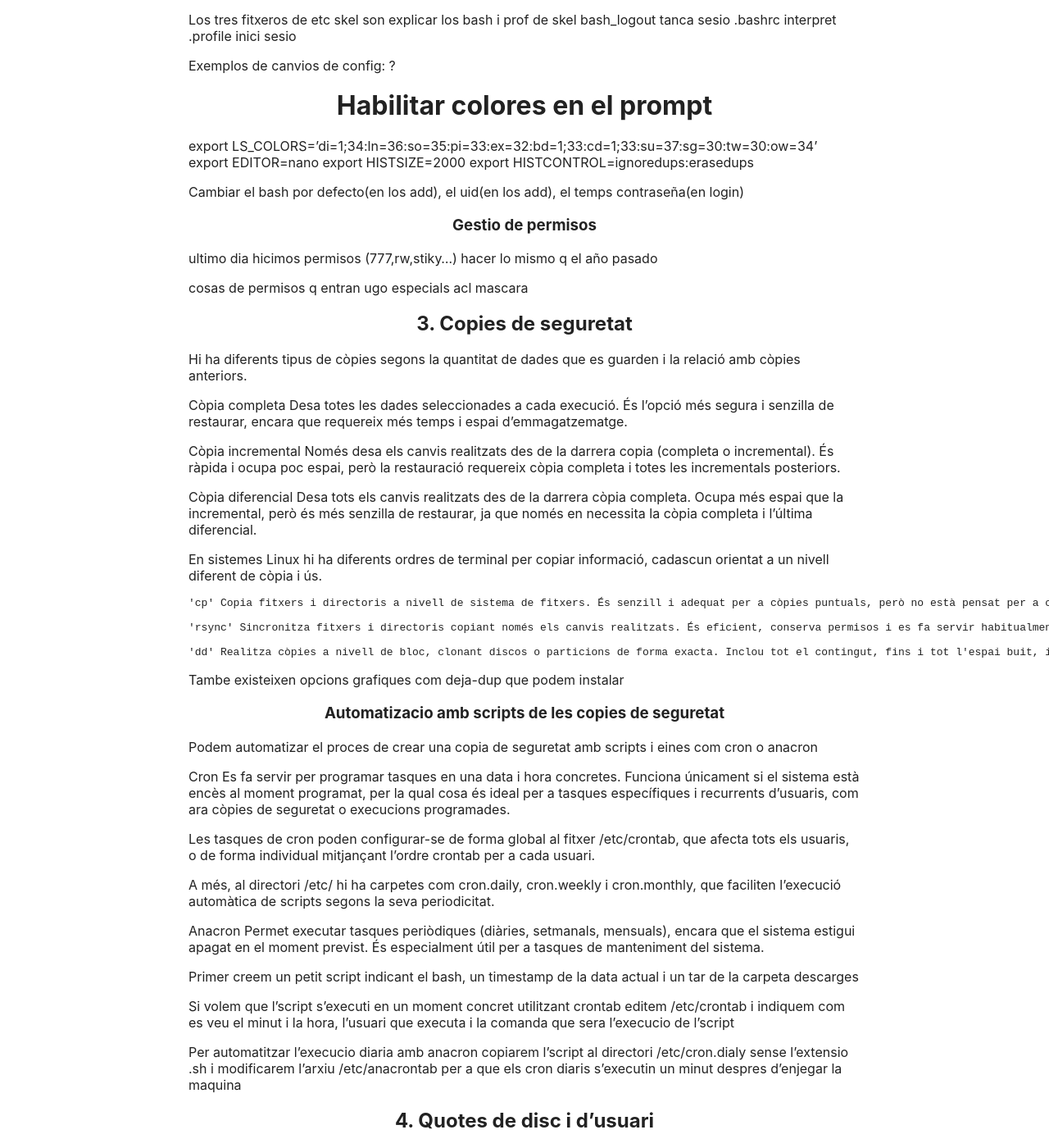
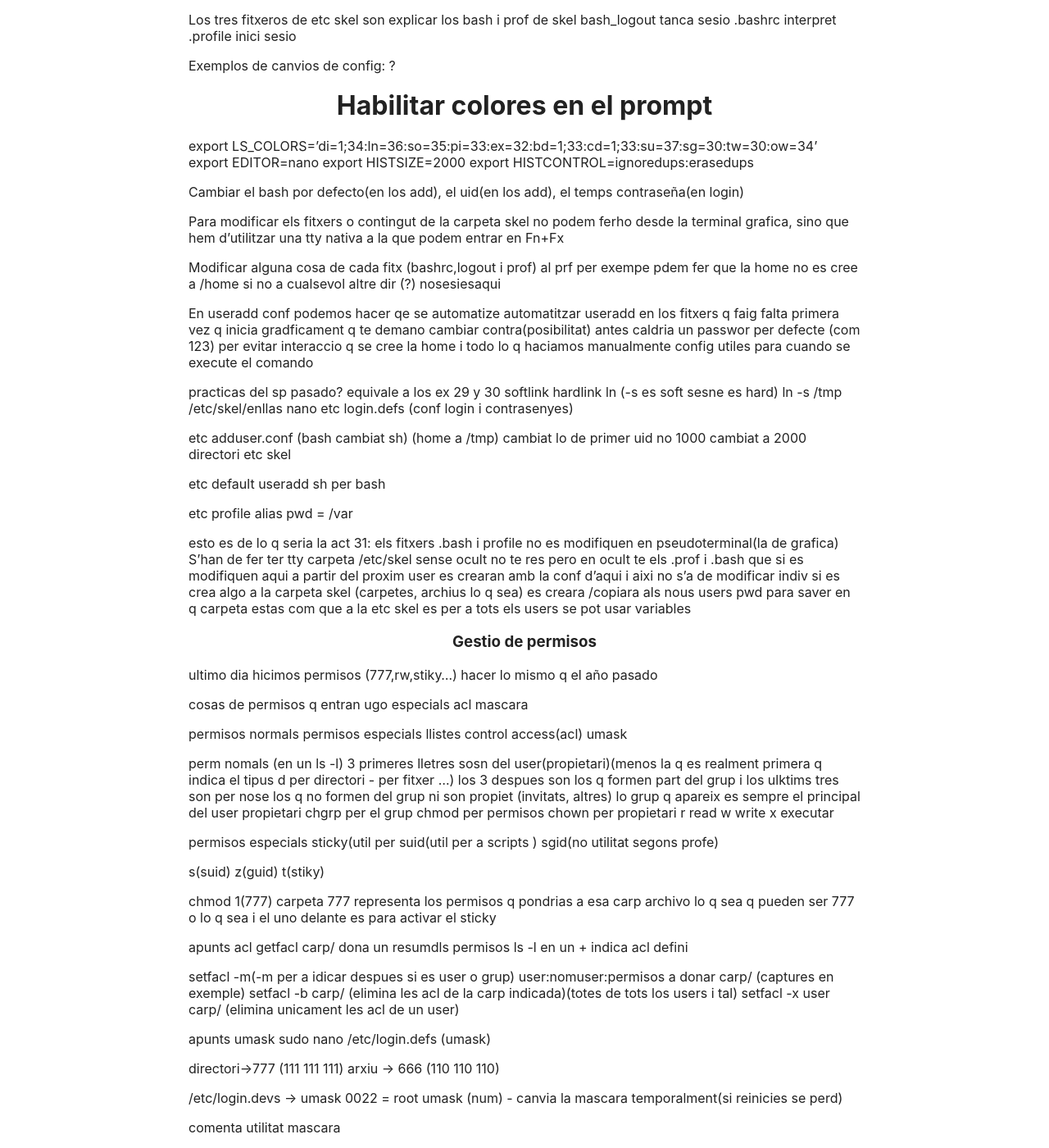
Before and after one commit to vallesune/mkdocspj1, a Jekyll site: the page built from projecte1/sprint2.md, in a window 1280 px wide and 1400 px high, scrolled down 4364 px. Shown: the whole window at 82% size. Built offline with Jekyll 4.4.1, drawn with Linux system fonts in a browser that asks for light colours; some of the changed text lies outside the part shown.

Commit message:
Update sprint2.md

```diff
--- a/projecte1/sprint2.md
+++ b/projecte1/sprint2.md
@@ -174,6 +174,48 @@ export HISTCONTROL=ignoredups:erasedups
 
 Cambiar el bash por defecto(en los add), el uid(en los add), el temps contraseña(en login)
 
+Para modificar els fitxers o contingut de la carpeta skel no podem ferho desde la terminal grafica, sino que hem d'utilitzar una tty nativa a la que podem entrar en Fn+Fx
+
+Modificar alguna cosa de cada fitx (bashrc,logout i prof)
+al prf per exempe pdem fer que la home no es cree a /home si no a cualsevol altre dir (?) nosesiesaqui
+
+En useradd conf podemos hacer qe se automatize
+automatitzar useradd
+en los fitxers q faig falta
+primera vez q inicia gradficament  q te demano cambiar contra(posibilitat)
+antes caldria un passwor per defecte (com 123) per evitar interaccio
+q se cree la home i todo lo q haciamos manualmente
+config utiles para cuando se execute el comando
+
+practicas del sp pasado?
+equivale a los ex 29 y 30
+softlink hardlink
+ln (-s es soft sesne es hard)
+ln -s /tmp /etc/skel/enllas
+nano etc login.defs (conf login i contrasenyes)
+
+etc adduser.conf
+(bash cambiat sh)
+(home a /tmp)
+cambiat lo de primer uid no 1000 cambiat a 2000
+directori
+etc skel
+
+etc default useradd
+sh per bash
+
+etc profile
+alias pwd = /var
+
+esto es de lo q seria la act 31:
+els fitxers .bash i profile no es modifiquen en pseudoterminal(la de grafica) S’han de fer ter tty
+carpeta /etc/skel sense ocult no te res pero en ocult te els .prof i .bash que si es modifiquen aqui a partir del
+proxim user es crearan amb la conf d’aqui i aixi no s’a de modificar indiv
+si es crea algo a la carpeta skel (carpetes, archius lo q sea) es creara /copiara als nous users
+pwd para saver en q carpeta estas
+com que a la etc skel es per a tots els users se pot usar variables
+
+
 
 ### Gestio de permisos
 ultimo dia hicimos permisos (777,rw,stiky…) hacer lo mismo q el año pasado
@@ -184,6 +226,60 @@ especials
 acl
 mascara
 
+permisos normals
+permisos especials
+llistes control access(acl)
+umask
+
+perm nomals
+(en un ls -l)
+3 primeres lletres sosn del user(propietari)(menos la q es realment primera q indica el tipus d per directori - per fitxer …)
+los 3 despues son los q formen part del grup
+i los ulktims tres son per nose los q no formen del grup ni son propiet (invitats, altres)
+lo grup q apareix es sempre el principal del user propietari
+chgrp per el grup
+chmod per permisos
+chown per propietari
+r read w write x executar
+
+permisos especials
+sticky(util per
+suid(util per a scripts )
+sgid(no utilitat segons profe)
+
+s(suid)   z(guid)    t(stiky)
+
+chmod 1(777) carpeta
+777 representa los permisos q pondrias a esa carp archivo lo q sea q pueden ser 777 o lo q sea i el uno delante es para activar el sticky
+
+
+apunts acl
+getfacl carp/
+dona un resumdls permisos
+ls -l en un + indica acl defini
+
+setfacl -m(-m per a idicar despues si es user o grup) user:nomuser:permisos a donar carp/ (captures en exemple)
+setfacl -b carp/ (elimina les acl de la carp indicada)(totes de tots los users i tal)
+setfacl -x user carp/ (elimina unicament les acl de un user)
+
+apunts umask
+sudo nano /etc/login.defs (umask)
+
+directori->777 (111 111 111)
+arxiu -> 666 (110 110 110)
+
+/etc/login.devs -> umask 0022 = root
+umask (num) - canvia la mascara temporalment(si reinicies se perd)
+
+comenta utilitat mascara
+
+prova practica
+per a les proves hem creat los de blau verd roig i groc el grup parchis i inicialment ara tenim los blau i verd al grup parchis pero lo groc i roig nop
+
+pr al ub24 ha cambiat en lo 22 i per a coses de chown i noseq sobre un grup
+per a utilitzar chgrp i ficar un grup del q el user no forma part (parchis / groc) no se si sea por eso o q en general pero para eso necesita sudo si no no deja
+
+per a un ch-loqsea de un directori fiquem -R per q s’aplico a tot lo d dins
 
 
 
```
